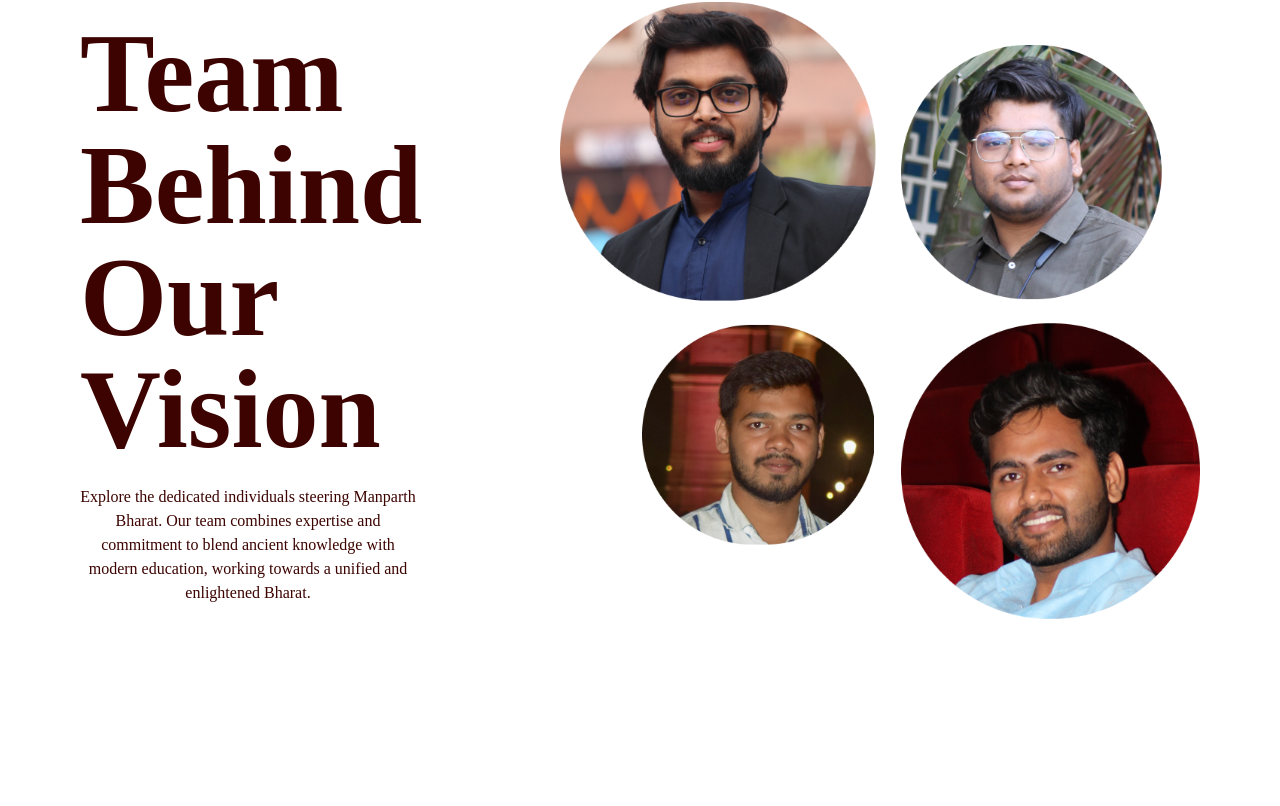
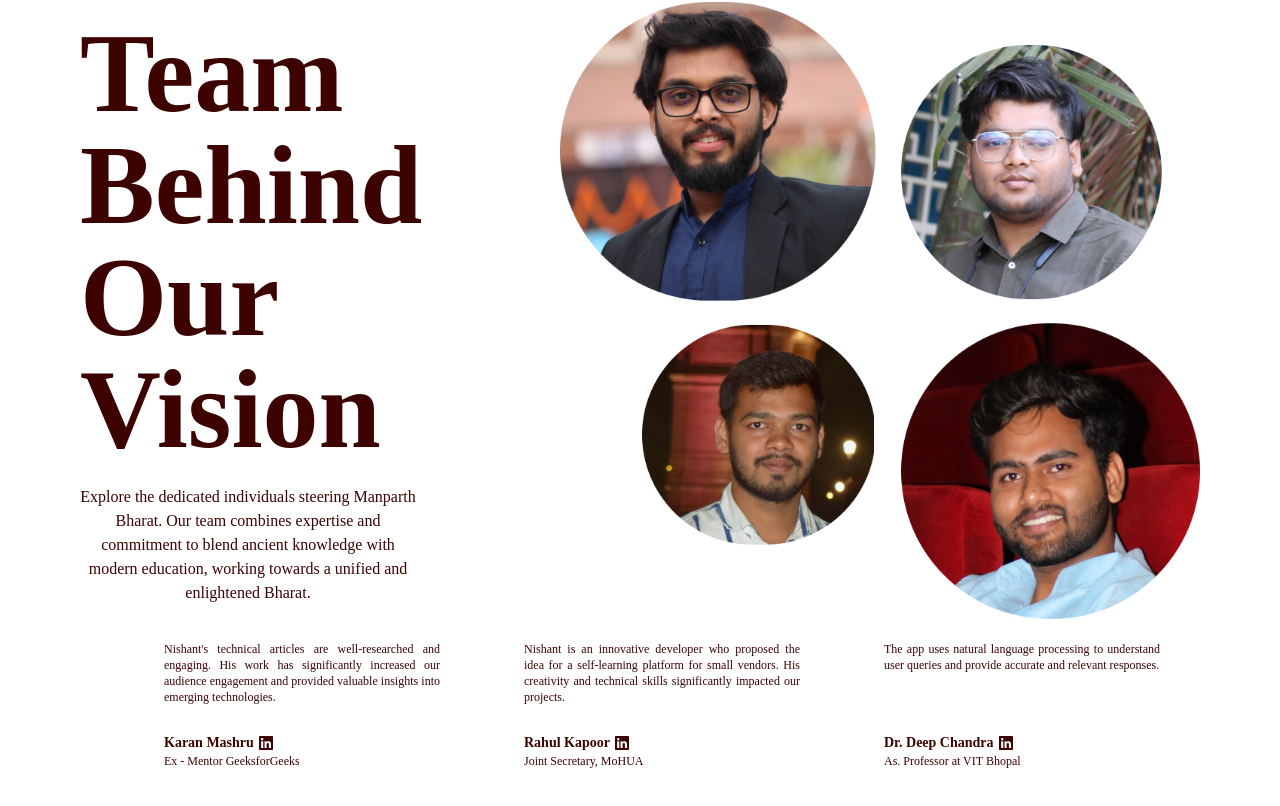
Before and after one commit to avanyatyagi/manparth, a React (Vite) app: page / in a window 1280 px wide. Shown: the part 1598-2404 px from the top of the page. Before the commit the page ends 2217 px from the top, so only its background shows below. Built offline with nearby package versions, Linux system fonts and the light colour scheme.

Commit message:
added device hook and Testimonial #6

```diff
--- a/package.json
+++ b/package.json
@@ -12,6 +12,8 @@
   "dependencies": {
     "react": "^18.3.1",
     "react-dom": "^18.3.1",
+    "react-fast-marquee": "^1.6.5",
+    "react-icons": "^5.3.0",
     "react-router-dom": "^6.26.0",
     "react-simple-typewriter": "^5.0.1"
   },
--- a/src/App.tsx
+++ b/src/App.tsx
@@ -5,6 +5,7 @@ import Header from "./components/custom/Navbar";
 import Hero from "./components/custom/Hero";
 import Mission from "./components/custom/Mission";
 import Team from "./components/custom/Team";
+import Benefits from "./components/custom/Testimonial";
 
 function App() {
   return (
@@ -15,6 +16,7 @@ function App() {
             <Hero/>
             <Mission/>
             <Team/>
+            <Benefits/>
         </main>
         {/* <Footer /> */}
       </div>
--- /dev/null
+++ b/src/components/custom/Testimonial.tsx
@@ -0,0 +1,127 @@
+import { useState } from "react";
+// import Arrow from "../assets/svg/Arrow";
+import { GradientLight } from "../ui/Gradient";
+import Marquee from "react-fast-marquee";
+import { FaLinkedin } from "react-icons/fa";
+import useDeviceType from "../../hooks/useDeviceType";
+
+const Benefits = () => {
+const isMobile = useDeviceType();
+  return (
+    <section id="testimonial">
+      <GradientLight />
+      <div className="container relative z-2">
+
+
+        <Marquee speed={50} pauseOnHover={!isMobile} pauseOnClick={isMobile}>
+          <div className="flex xl:gap-10 gap-4 mb-10 xl:mr-10 mr-4">
+            {benefits.map((item) => (
+              <BenefitCard item={item} key={item.id} />
+            ))}
+          </div>
+        </Marquee>
+      </div>
+    </section>
+  );
+};
+
+// eslint-disable-next-line @typescript-eslint/no-explicit-any
+const BenefitCard = ({ item }: { item: any }) => {
+  const [isExpanded, setIsExpanded] = useState(false);
+
+  const toggleExpand = () => {
+    setIsExpanded(!isExpanded);
+  };
+
+  return (
+    <div
+      className="block relative p-0.5 bg-conic-gradient rounded-[2rem] h-[11.5rem] xl:w-[20rem] w-[17rem]"
+    >
+      <div className="relative z-2 flex flex-col p-[1.25rem] h-[10.5rem] bg-n-8 rounded-[2rem] overflow-hidden pointer-events-auto">
+        <p
+          className={`text-xs text-justify text-n-3 mb-5 select-none ${
+            isExpanded ? "" : "line-clamp"
+          } cursor-pointer`}
+          onClick={toggleExpand}
+        >
+          {item.text}
+        </p>
+
+        <div className="mt-auto flex flex-row xl:gap-6 gap-4 items-center">
+          <div className="flex flex-col">
+            <div className="mt-auto flex flex-row gap-1 items-center">
+              <h5 className="text-sm font-bold select-none">{item.title}</h5>
+              <a href={item.linkedin}>
+                <FaLinkedin />
+              </a>
+            </div>
+            <span className="text-xs font-thin select-none">{item.pos}</span>
+          </div>
+        </div>
+      </div>
+    </div>
+  );
+};
+
+export default Benefits;
+
+export const benefits = [
+  {
+    id: "0",
+    title: "Rishabh Jain",
+    text: "Working with Nishant has been an absolute pleasure. His expertise in the Web Technology and attention to detail have significantly improved our project's performance.",
+    backgroundUrl: " ../../public/benefits/card-1.svg",
+    iconUrl: "",
+    imageUrl: "",
+    pos:'Full Stack Developer',
+    linkedin:""
+  },
+  // {
+  //   id: "1",
+  //   title: "",
+  //   text: "The app uses natural language processing to understand user queries and provide accurate and relevant responses.",
+  //   backgroundUrl: " ../../public/benefits/card-2.svg",
+  //   iconUrl: benefitIcon2,
+  //   imageUrl: benefitImage2,
+  //   light: true,
+  //   pos:'SDE-II Google',
+  //   linkedin:""
+  // },
+  {
+    id: "2",
+    title: "Karan Mashru",
+    text: "Nishant's technical articles are well-researched and engaging. His work has significantly increased our audience engagement and provided valuable insights into emerging technologies.",
+    backgroundUrl: " ../../public/benefits/card-3.svg",
+    iconUrl: "",
+    imageUrl: "",
+    pos:'Ex - Mentor GeeksforGeeks',
+    linkedin:""
+  },
+  // {
+  //   id: "3",
+  //   title: "Fast responding",
+  //   text: "Lets users quickly find answers to their questions without having to search through multiple sources.",
+  //   backgroundUrl: " ../../public/benefits/card-4.svg",
+  //   iconUrl: benefitIcon4,
+  //   imageUrl: benefitImage2,
+  //   light: true,
+  //   pos:'SDE-II Google',
+  //   linkedin:""
+  // },
+  {
+    id: "4",
+    title: "Rahul Kapoor",
+    text: "Nishant is an innovative developer who proposed the idea for a self-learning platform for small vendors. His creativity and technical skills significantly impacted our projects. ",
+    backgroundUrl: " ../../public/benefits/card-5.svg",
+    pos:'Joint Secretary, MoHUA',
+    linkedin:""
+  },
+  {
+    id: "5",
+    title: "Dr. Deep Chandra",
+    text: "The app uses natural language processing to understand user queries and provide accurate and relevant responses.",
+    backgroundUrl: " ../../public/benefits/card-6.svg",
+    pos:'As. Professor at VIT Bhopal',
+    linkedin:""
+  },
+];
--- /dev/null
+++ b/src/components/ui/Gradient.tsx
@@ -0,0 +1,5 @@
+export const GradientLight = () => {
+    return (
+      <div className="absolute top-0 right-1/4 w-full aspect-square bg-radial-gradient from-[#3e206c] to-[#28206C]/0 to-50% pointer-events-none opacity-50" />
+    );
+  };
--- /dev/null
+++ b/src/hooks/useDeviceType.ts
@@ -0,0 +1,20 @@
+import { useEffect, useState } from "react";
+
+const useDeviceType = () => {
+  const [isMobile, setIsMobile] = useState(false);
+
+  useEffect(() => {
+    const handleResize = () => {
+      setIsMobile(window.innerWidth <= 768);
+    };
+
+    window.addEventListener("resize", handleResize);
+    handleResize();
+
+    return () => window.removeEventListener("resize", handleResize);
+  }, []);
+
+  return isMobile;
+};
+
+export default useDeviceType;
```
Also changed, not shown: 1 other file (tests, documents, lock files or other folders).
